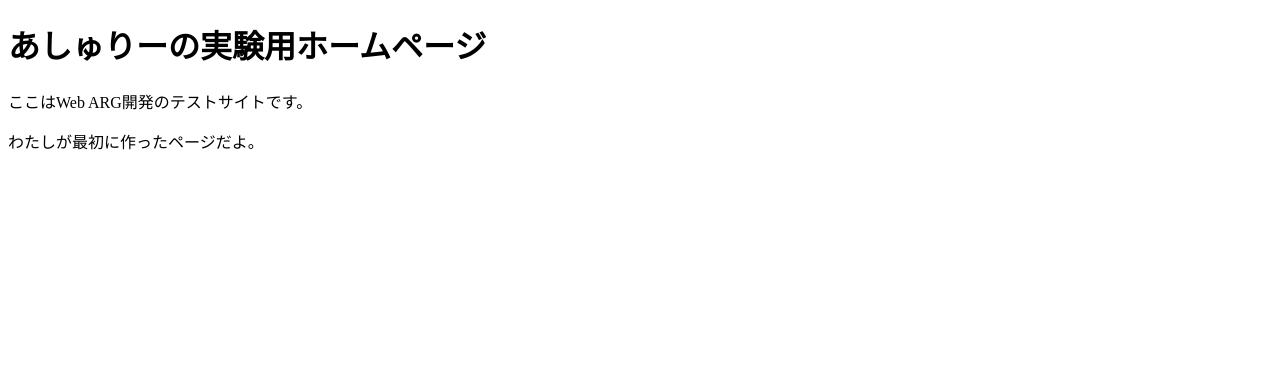
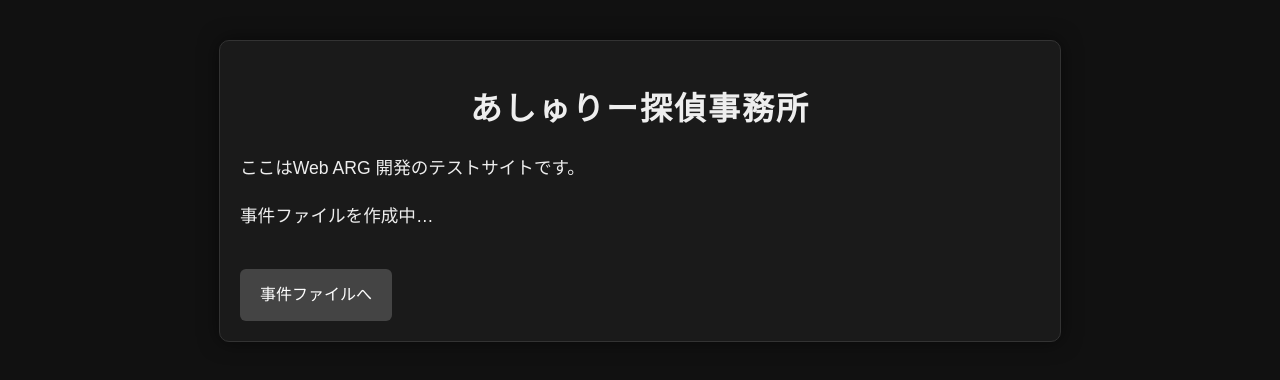
Before and after one commit to Ahlee-master/arg-test, a plain HTML site: page index.html in a window 1280 px wide. Drawn offline with Linux system fonts and the light colour scheme.

Commit message:
Update index.html

```diff
--- a/index.html
+++ b/index.html
@@ -3,10 +3,60 @@
 <head>
   <meta charset="UTF-8">
   <title>あしゅりー探偵事務所</title>
+  <style>
+    body {
+      background: #111;
+      color: #eee;
+      font-family: "Yu Gothic", sans-serif;
+      margin: 0;
+      padding: 40px;
+      line-height: 1.7;
+    }
+
+    .container {
+      max-width: 800px;
+      margin: auto;
+      padding: 20px;
+      background: #1a1a1a;
+      border: 1px solid #333;
+      border-radius: 10px;
+      box-shadow: 0 0 20px rgba(0,0,0,0.5);
+    }
+
+    h1 {
+      text-align: center;
+      letter-spacing: 2px;
+      font-size: 2rem;
+      margin-bottom: 10px;
+    }
+
+    p {
+      font-size: 1.1rem;
+    }
+
+    a.button {
+      display: inline-block;
+      margin-top: 20px;
+      padding: 12px 20px;
+      background: #444;
+      color: white;
+      text-decoration: none;
+      border-radius: 6px;
+      transition: 0.2s;
+      text-align: center;
+    }
+    a.button:hover {
+      background: #666;
+    }
+  </style>
 </head>
 <body>
-  <h1>あしゅりーの実験用ホームページ</h1>
-  <p>ここはWeb ARG開発のテストサイトです。</p>
-  <p>わたしが最初に作ったページだよ。</p>
+  <div class="container">
+    <h1>あしゅりー探偵事務所</h1>
+    <p>ここはWeb ARG 開発のテストサイトです。</p>
+    <p>事件ファイルを作成中…</p>
+
+    <a href="#" class="button">事件ファイルへ</a>
+  </div>
 </body>
 </html>
```
